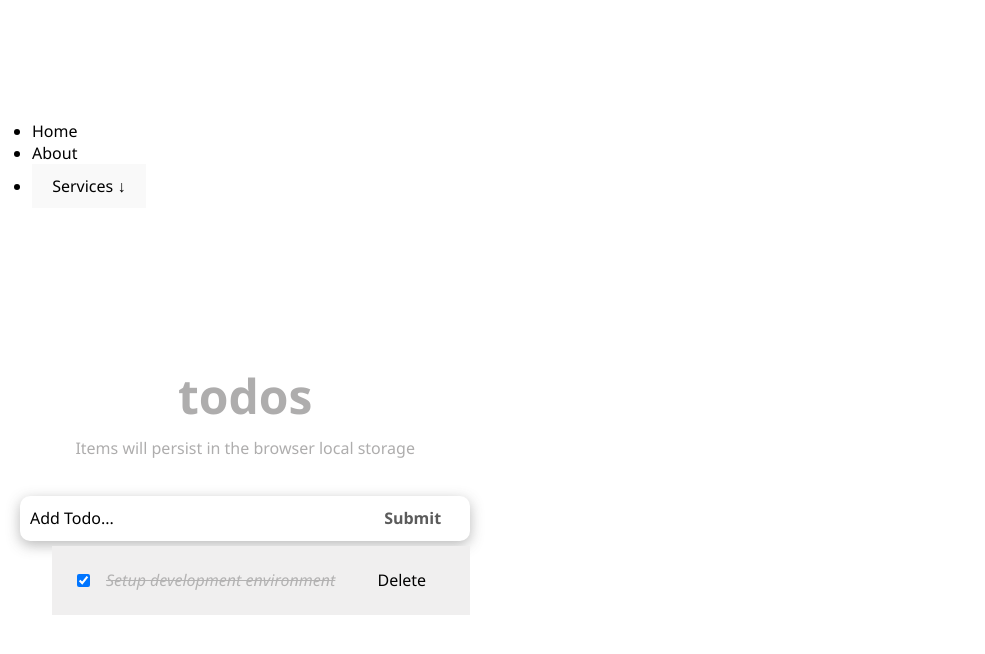
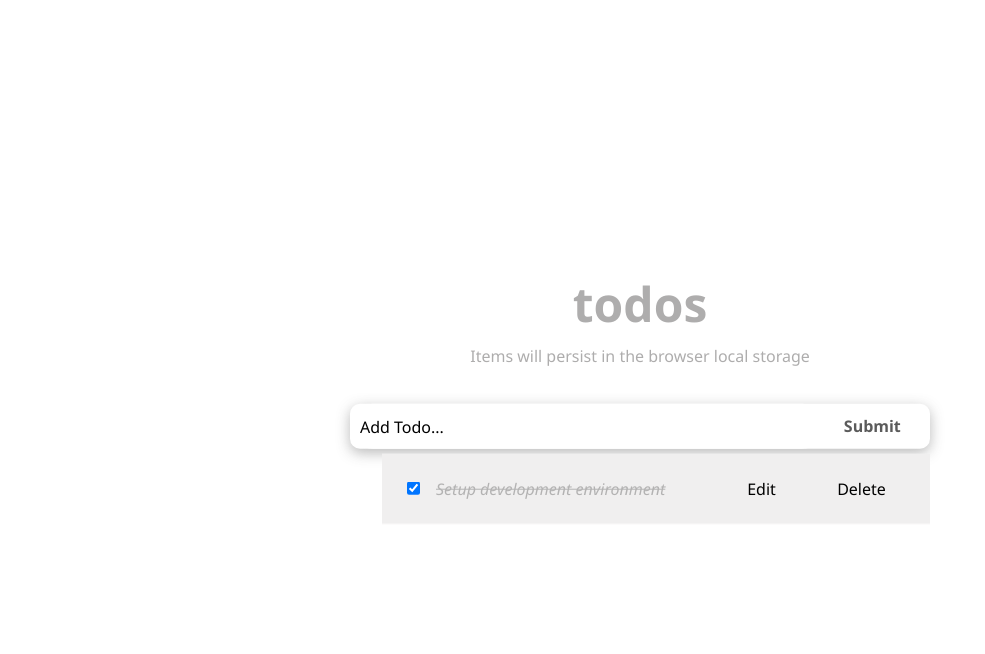
Before and after one commit to rachaouldbabaali/todo-react-app, a React (Create React App) app: page / in a window 1280 px wide. Shown: the top 654 px of the page, without its empty margins (0-985 px from the left). Built offline with nearby package versions, Linux system fonts and the light colour scheme.

Commit message:
Add edit feature

```diff
--- a/src/App.css
+++ b/src/App.css
@@ -13,7 +13,11 @@
 }
 .wrapper {
   width: 100%;
-  padding: 8rem 20px 3rem;
+  padding: 8rem 3rem;
+  position: absolute;
+  top: 50%;
+  left: 50%;
+  transform: translate(-50%, -50%);
 }
 .todos {
   max-width: 580px;
--- a/src/components/Navbar.jsx
+++ /dev/null
@@ -1,30 +0,0 @@
-import { useState, useRef } from "react";
-import { useOnClickOutside } from "./useOnClickOutside";
-
-const Navbar = () => {
-  const [dropdown, setDropdown] = useState(false);
-  const ref = useRef();
-
-    useOnClickOutside(ref, () => setDropdown(false));
-
-  return (
-    <nav>
-      <ul>
-        <li>Home</li>
-        <li>About</li>
-        <li>
-          <button onClick={() => setDropdown(!dropdown)}>
-            Services <span>&#8595;</span>
-          </button>
-          {dropdown && (
-            <ul>
-              <li>Design</li>
-              <li>Development</li>
-            </ul>
-          )}
-        </li>
-      </ul>
-    </nav>
-  );
-};
-export default Navbar;
--- a/src/components/ToDoLogic.jsx
+++ b/src/components/ToDoLogic.jsx
@@ -40,7 +40,16 @@
     };
     setTodos([...todos, newTodo]);
   };
-
+  const setUpdate = (updatedTitle, id) => {
+    setTodos(
+      todos.map((todo) => {
+        if (todo.id === id) {
+          todo.title = updatedTitle;
+        }
+        return todo;
+      })
+    );
+  };
   return (
     <div>
       <InputTodo addTodoItem={addTodoItem} />
@@ -48,6 +57,7 @@
         todosProps={todos}
         handleChange={handleChange}
         delTodo={delTodo}
+        setUpdate={setUpdate}
       />
     </div>
   );
--- a/src/components/TodoItem.jsx
+++ b/src/components/TodoItem.jsx
@@ -1,25 +1,51 @@
 import styles from "../styles/TodoItem.module.css";
+import { useState } from "react";
 
-const TodoItem = ({ itemProp, handleChange, delTodo }) => {
+const TodoItem = ({ itemProp, handleChange, delTodo, setUpdate }) => {
+  const [editing, setEditing] = useState(false);
   const completedStyle = {
-        fontStyle: 'italic',
-        color: '#595959',
+    fontStyle: "italic",
+    color: "#595959",
     opacity: 0.4,
-        textDecoration: 'line-through',
+    textDecoration: "line-through",
+  };
+  const handleEditing = () => {
+    setEditing(true);
+  };
+  let viewMode = {};
+  let editMode = {};
+  if (editing) {
+    viewMode.display = "none";
+  } else {
+    editMode.display = "none";
+  }
+  const handleUpdatedDone = (event) => {
+    if (event.key === 'Enter') {
+      setEditing(false);
+    }
   };
   return (
     <li className={styles.item}>
-      <div className={styles.content}>
+      <div className={styles.content} style={viewMode}>
         <input
           type="checkbox"
           checked={itemProp.completed}
           onChange={() => handleChange(itemProp.id)}
         />
+        <button onClick={handleEditing}>Edit</button>
         <button onClick={() => delTodo(itemProp.id)}>Delete</button>
         <span style={itemProp.completed ? completedStyle : null}>
           {itemProp.title}
         </span>
       </div>
+      <input
+        type="text"
+        value={itemProp.title}
+        className={styles.textInput}
+        style={editMode}
+        onChange={(e) => setUpdate(e.target.value, itemProp.id)}
+        onKeyDown={handleUpdatedDone}
+      />
     </li>
   );
 };
--- a/src/components/TodoList.jsx
+++ b/src/components/TodoList.jsx
@@ -1,5 +1,5 @@
 import TodoItem from "./TodoItem";
-const TodosList = ({ todosProps, handleChange, delTodo }) => {
+const TodosList = ({ todosProps, handleChange, delTodo, setUpdate }) => {
   return (
     <ul>
       {todosProps.map((todo) => (
@@ -8,6 +8,7 @@
           itemProp={todo}
           handleChange={handleChange}
           delTodo={delTodo}
+          setUpdate={setUpdate}
         />
       ))}
     </ul>
--- a/src/index.js
+++ b/src/index.js
@@ -3,7 +3,6 @@
 import "./index.css";
 //import App from './App';
 import "bootstrap/dist/css/bootstrap.min.css";
-import Navbar from "./components/Navbar";
 import ToDoApp from "./components/ToDoApp";
 import "./App.css";
 
@@ -11,7 +10,6 @@
 root.render(
   //<React.StrictMode>
   <div>
-    <Navbar />
     <ToDoApp />
   </div>
   //</React.StrictMode>
--- a/src/styles/TodoItem.module.css
+++ b/src/styles/TodoItem.module.css
@@ -24,3 +24,9 @@
   border: none;
   margin-left: 7px;
 }
+.textInput {
+    width: 100%;
+    padding: 10px;
+    border: 1px solid #dfdfdf;
+    outline: none;
+  }
```
Lines whose indentation alone changed are shown as unchanged.
